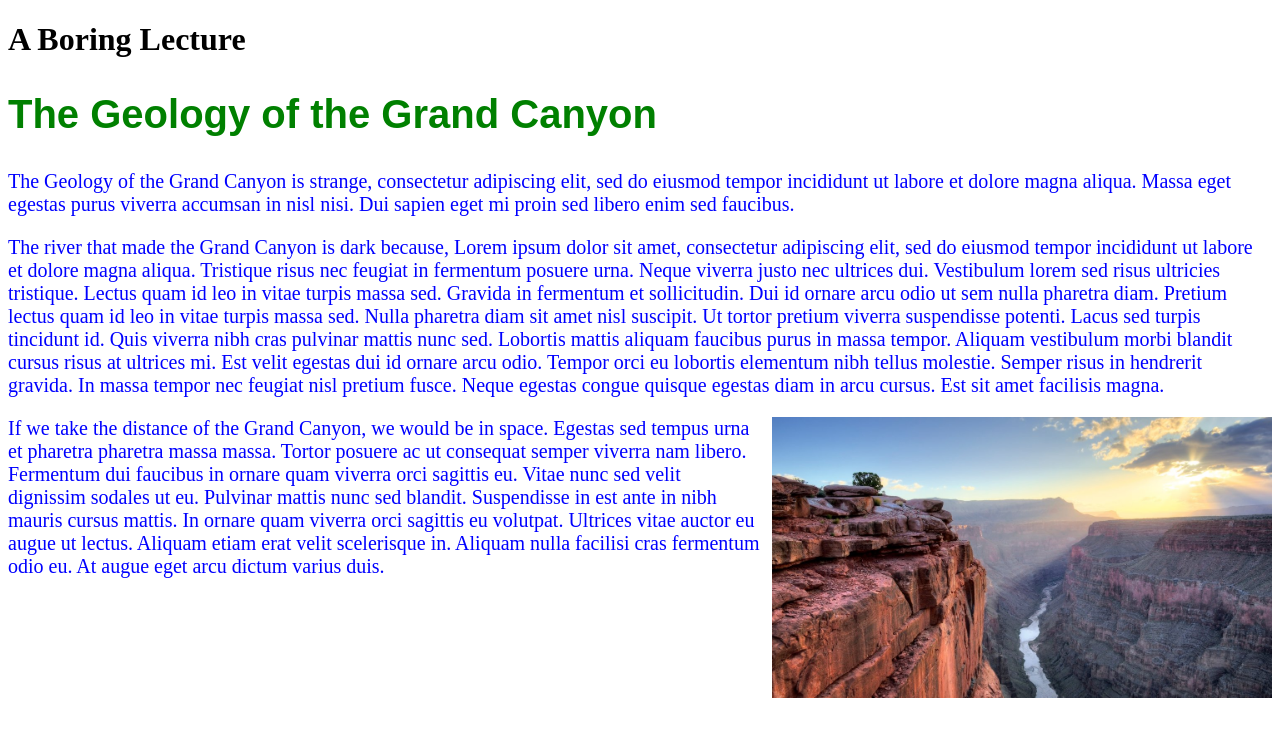
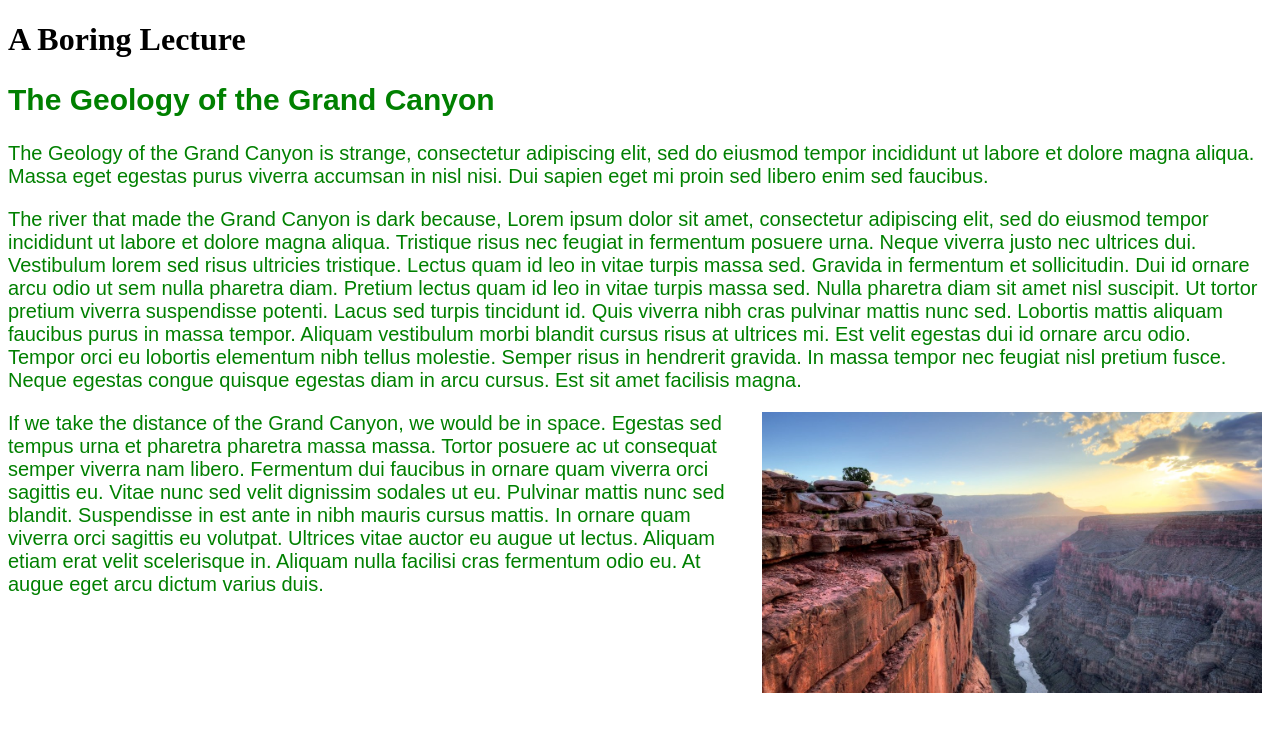
Before and after one commit to CommaderDavid/boring-lecture, a plain HTML site: page index.html in a window 1280 px wide. Drawn offline with Linux system fonts and the light colour scheme.

Commit message:
Add Div to boring lecture, edit intro class.

```diff
--- a/css/styles.css
+++ b/css/styles.css
@@ -1,16 +1,11 @@
-h2.intro {
+.intro {
   font-family: sans-serif;
   color: green;
-  font-size: 40px;
+  font-size: 20px;
+  margin-right: 10px;
 }
 
-p.intro {
-  margin-right: 10px;
-  font-size: 20px;
-  color: blue;
-}
-
-img.intro {
+img {
   width: 500px;
   display: inline-block;
   margin-left: 10px;
--- a/index.html
+++ b/index.html
@@ -6,14 +6,16 @@
   </head>
   <body>
     <h1>A Boring Lecture</h1>
-    <h2 class="intro">The Geology of the Grand Canyon</h2>
+    <div class="intro">
+      <h2>The Geology of the Grand Canyon</h2>
 
-    <p class="intro">The Geology of the Grand Canyon is strange, consectetur adipiscing elit, sed do eiusmod tempor incididunt ut labore et dolore magna aliqua. Massa eget egestas purus viverra accumsan in nisl nisi. Dui sapien eget mi proin sed libero enim sed faucibus.</p>
+      <p>The Geology of the Grand Canyon is strange, consectetur adipiscing elit, sed do eiusmod tempor incididunt ut labore et dolore magna aliqua. Massa eget egestas purus viverra accumsan in nisl nisi. Dui sapien eget mi proin sed libero enim sed faucibus.</p>
 
-    <p class="intro">The river that made the Grand Canyon is dark because, Lorem ipsum dolor sit amet, consectetur adipiscing elit, sed do eiusmod tempor incididunt ut labore et dolore magna aliqua. Tristique risus nec feugiat in fermentum posuere urna. Neque viverra justo nec ultrices dui. Vestibulum lorem sed risus ultricies tristique. Lectus quam id leo in vitae turpis massa sed. Gravida in fermentum et sollicitudin. Dui id ornare arcu odio ut sem nulla pharetra diam. Pretium lectus quam id leo in vitae turpis massa sed. Nulla pharetra diam sit amet nisl suscipit. Ut tortor pretium viverra suspendisse potenti. Lacus sed turpis tincidunt id. Quis viverra nibh cras pulvinar mattis nunc sed. Lobortis mattis aliquam faucibus purus in massa tempor. Aliquam vestibulum morbi blandit cursus risus at ultrices mi. Est velit egestas dui id ornare arcu odio. Tempor orci eu lobortis elementum nibh tellus molestie. Semper risus in hendrerit gravida. In massa tempor nec feugiat nisl pretium fusce. Neque egestas congue quisque egestas diam in arcu cursus. Est sit amet facilisis magna.</p>
+      <p>The river that made the Grand Canyon is dark because, Lorem ipsum dolor sit amet, consectetur adipiscing elit, sed do eiusmod tempor incididunt ut labore et dolore magna aliqua. Tristique risus nec feugiat in fermentum posuere urna. Neque viverra justo nec ultrices dui. Vestibulum lorem sed risus ultricies tristique. Lectus quam id leo in vitae turpis massa sed. Gravida in fermentum et sollicitudin. Dui id ornare arcu odio ut sem nulla pharetra diam. Pretium lectus quam id leo in vitae turpis massa sed. Nulla pharetra diam sit amet nisl suscipit. Ut tortor pretium viverra suspendisse potenti. Lacus sed turpis tincidunt id. Quis viverra nibh cras pulvinar mattis nunc sed. Lobortis mattis aliquam faucibus purus in massa tempor. Aliquam vestibulum morbi blandit cursus risus at ultrices mi. Est velit egestas dui id ornare arcu odio. Tempor orci eu lobortis elementum nibh tellus molestie. Semper risus in hendrerit gravida. In massa tempor nec feugiat nisl pretium fusce. Neque egestas congue quisque egestas diam in arcu cursus. Est sit amet facilisis magna.</p>
 
-    <img class="intro" src="grand.jpg" alt="A photo of the Grand Canyon">
+      <img src="grand.jpg" alt="A photo of the Grand Canyon">
 
-    <p class="intro">If we take the distance of the Grand Canyon, we would be in space. Egestas sed tempus urna et pharetra pharetra massa massa. Tortor posuere ac ut consequat semper viverra nam libero. Fermentum dui faucibus in ornare quam viverra orci sagittis eu. Vitae nunc sed velit dignissim sodales ut eu. Pulvinar mattis nunc sed blandit. Suspendisse in est ante in nibh mauris cursus mattis. In ornare quam viverra orci sagittis eu volutpat. Ultrices vitae auctor eu augue ut lectus. Aliquam etiam erat velit scelerisque in. Aliquam nulla facilisi cras fermentum odio eu. At augue eget arcu dictum varius duis.</p>
+      <p>If we take the distance of the Grand Canyon, we would be in space. Egestas sed tempus urna et pharetra pharetra massa massa. Tortor posuere ac ut consequat semper viverra nam libero. Fermentum dui faucibus in ornare quam viverra orci sagittis eu. Vitae nunc sed velit dignissim sodales ut eu. Pulvinar mattis nunc sed blandit. Suspendisse in est ante in nibh mauris cursus mattis. In ornare quam viverra orci sagittis eu volutpat. Ultrices vitae auctor eu augue ut lectus. Aliquam etiam erat velit scelerisque in. Aliquam nulla facilisi cras fermentum odio eu. At augue eget arcu dictum varius duis.</p>
+    </div>
   </body>
 </html>
```
